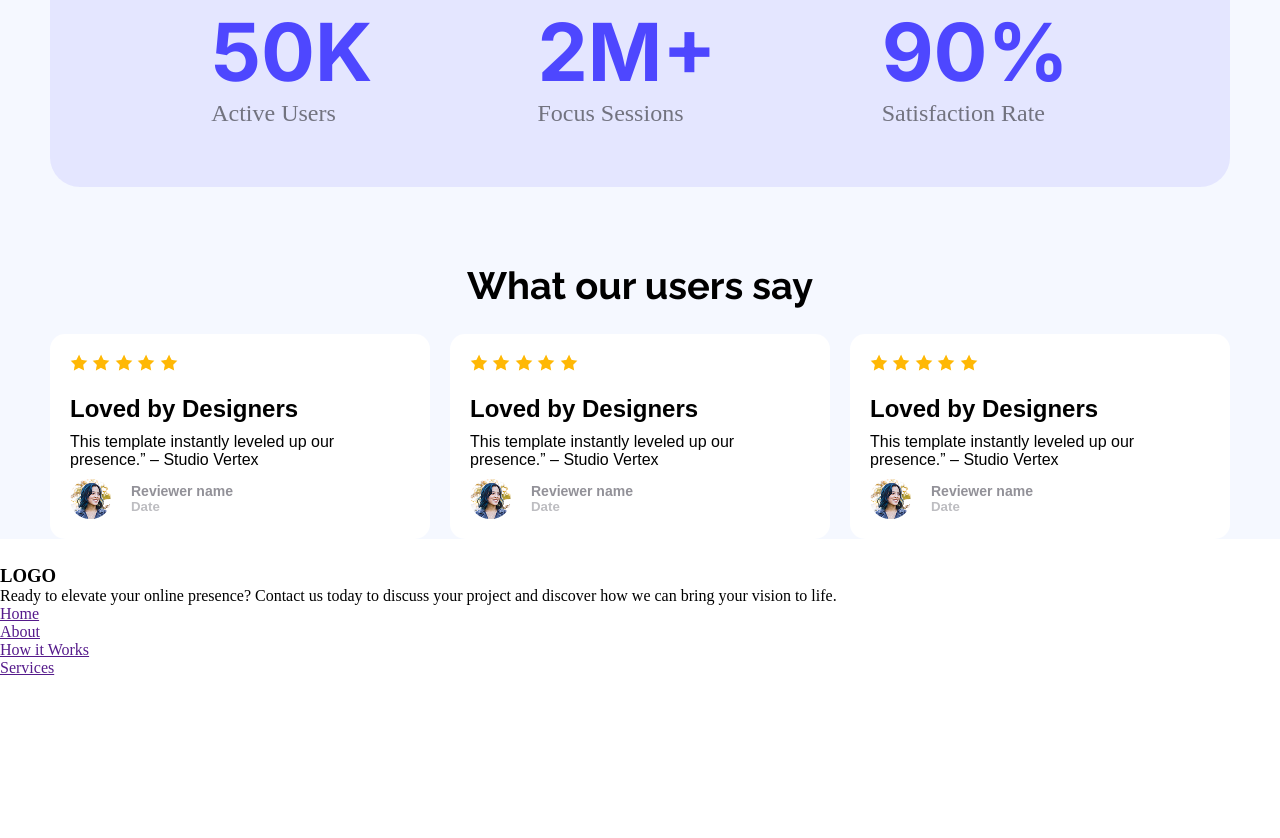
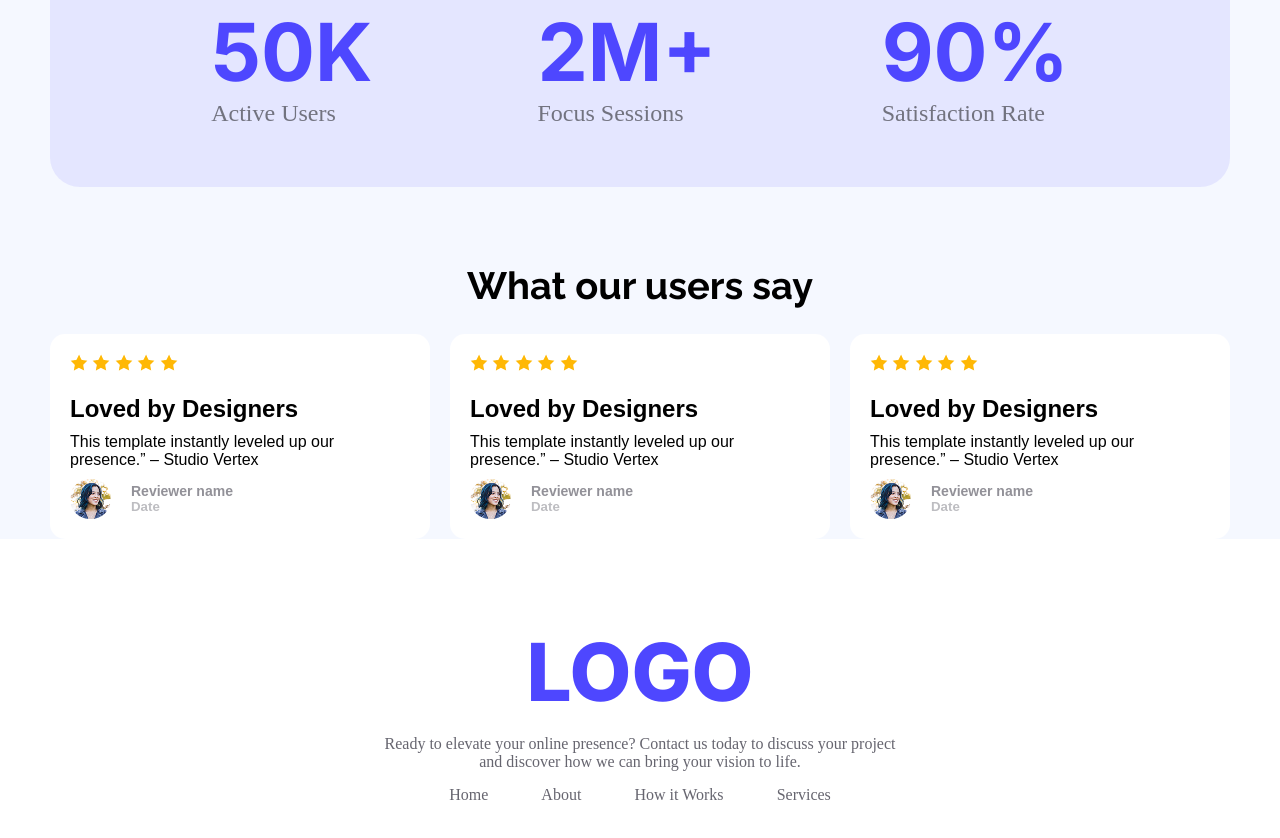
Before and after one commit to SadiaUmmay/A01-landing-launchpad, a plain HTML site: page index.html in a window 1280 px wide. Shown: the part 1216-2054 px from the top of the page. Before the commit the page ends 1893 px from the top, so only its background shows below. Drawn offline with Linux system fonts and the light colour scheme.

Commit message:
footer section

```diff
--- a/index.css
+++ b/index.css
@@ -151,4 +151,37 @@ main{
 .card-body h5{
     color: rgba(37, 36, 50, 0.3);
 }
-footer css
+/* footer css  */
+footer{
+    background-color: white;
+    text-align: center;
+    padding: 3% 0;
+
+}
+footer div{
+    width: 531px;
+    margin: 20px auto;
+}
+footer h3{
+    font-size: 80px;
+    color: #4E47FF;
+    font-family: 'Inter';
+    font-weight: 800;
+}
+footer p{
+    color: rgba(37, 36, 50, 0.7);
+    margin: 15px 0;
+}
+ul{
+    display: flex;
+    gap: 10%
+;
+justify-content: center;
+}
+ul li {
+    list-style: none;
+}
+ul li a{
+    text-decoration: none;
+    color: rgba(37, 36, 50, 0.7);
+}
--- a/index.html
+++ b/index.html
@@ -127,6 +127,7 @@
         </div>
     </main>
     <footer>
+       <div>
         <h3>LOGO</h3>
         <p>Ready to elevate your online presence? Contact us today to discuss your project and discover how we can bring
             your vision to life.</p>
@@ -137,6 +138,7 @@
             <li><a href="">Services</a></li>
 
         </ul>
+       </div>
     </footer>
 </body>
 
```
